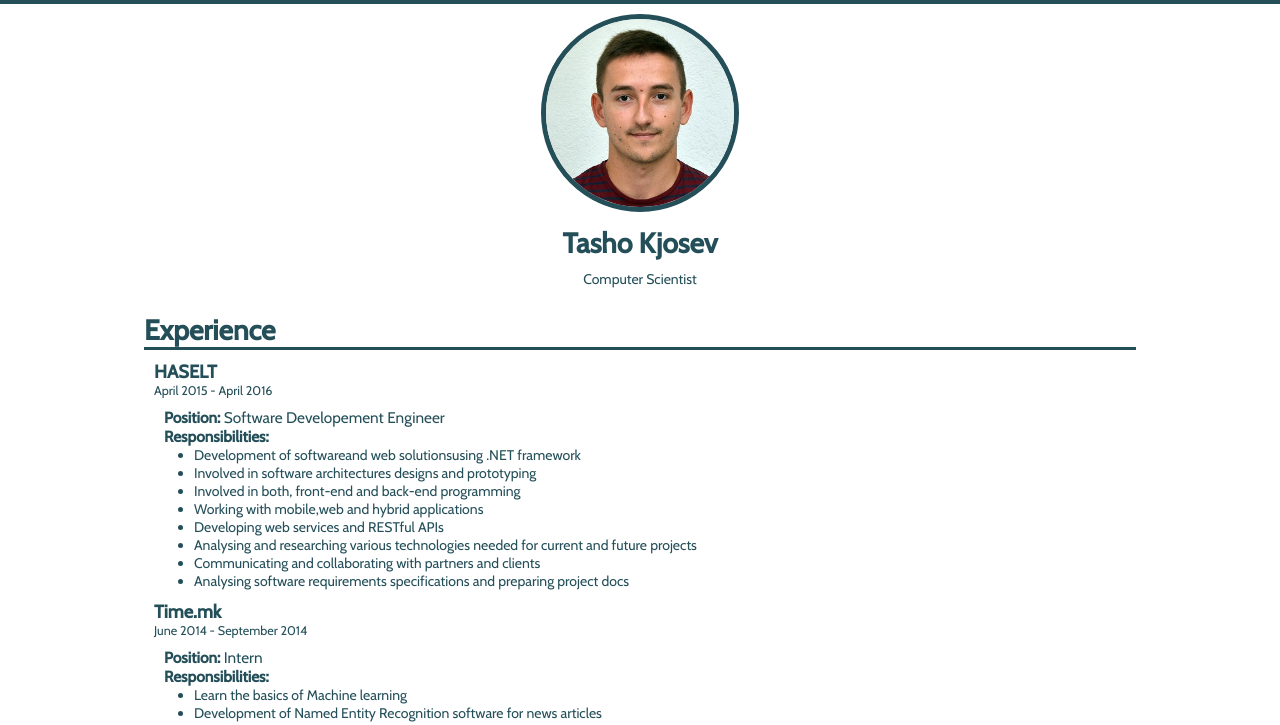
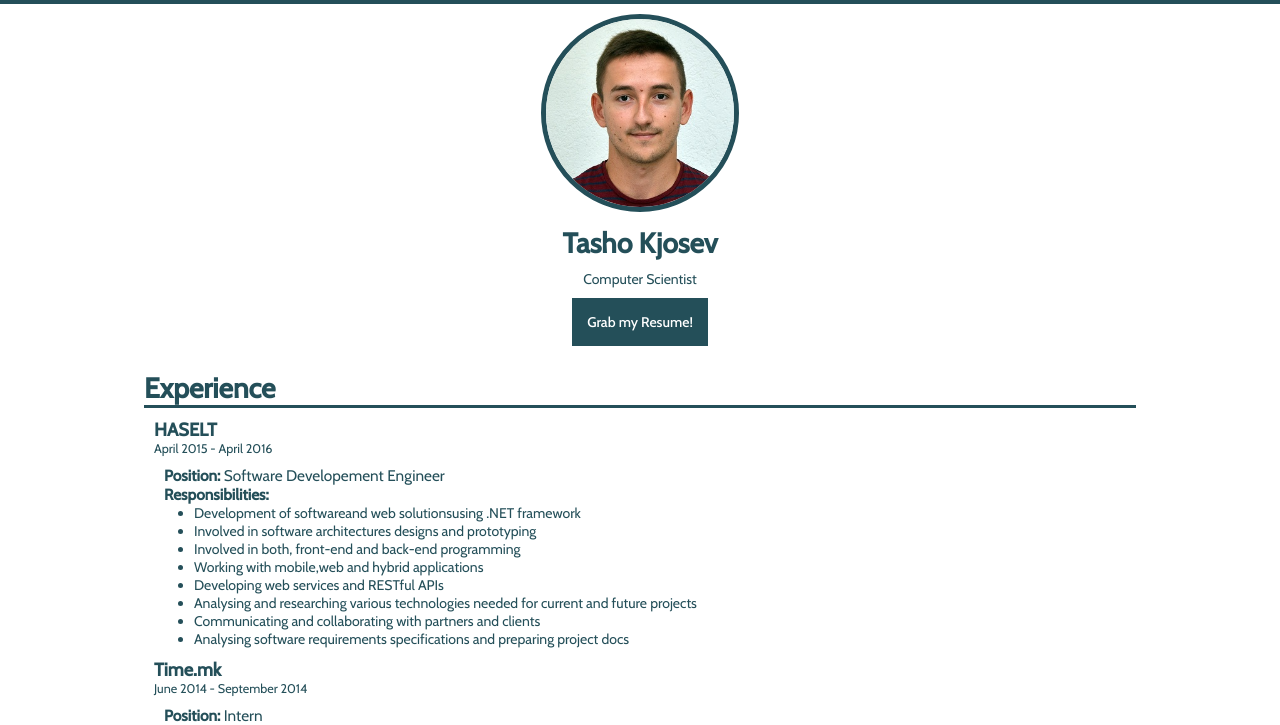
Before and after one commit to Kjosev/kjosev.github.io, a plain HTML site: page index.html in a window 1280 px wide. Shown: the part 52-777 px from the top of the page. Drawn offline with nearby package versions, Linux system fonts and the light colour scheme.

Commit message:
Add resume

```diff
--- a/index.html
+++ b/index.html
@@ -44,6 +44,8 @@
       </div>
       <p class="name">Tasho Kjosev</p>
       <p class="title">Computer Scientist</p>
+        <a href="docs/Resume.pdf" target="blank"><button class="resume-btn">Grab my Resume!</button></a>
+
     </section>
     <section class="sec" id="sec-experience">
       <p class="sec-header">Experience</p>
@@ -97,7 +99,7 @@
         </p>
         <p class="description">
           <strong>Degree:</strong> Master of Science in Computer Science <br>
-          <strong>Grade:</strong> 5.47 <br>
+          <strong>Grade:</strong> 5.47 / 6 <br>
           <strong>Core subjects:</strong> Pattern classification and Machine learning, Distributed Algorithms, Foundations of Software, Database Systems<br>
         </p>
       </div>
@@ -110,7 +112,7 @@
         </p>
         <p class="description">
           <strong>Degree:</strong> Bachelor of Science in Information Science <br>
-          <strong>Grade:</strong> 9.67 <br>
+          <strong>Grade:</strong> 9.67 / 10<br>
           <strong>Core subjects:</strong> Calculus, Discreet Mathematics, Probability and Statistics, Object Orianted Programming, Introduction to Databases, Artificial Intelligence<br>
         </p>
       </div>
--- a/styles/Less/master.less
+++ b/styles/Less/master.less
@@ -20,7 +20,7 @@ p {
 	margin: 0;
 }
 
-textarea {
+textarea,button {
 	font-family: inherit;
 }
 
--- a/styles/Less/pages/home.less
+++ b/styles/Less/pages/home.less
@@ -13,6 +13,21 @@
     font-size: 2em;
     font-weight: bold;
     text-align: center;
+}
+
+#sec-info {
+	text-align: center;
+
+	.resume-btn {
+	    margin-top: 10px;
+	    color: white;
+	    background-color: @darkblue;
+	    border: none;
+	    padding: 15px;
+	    font-weight: 500;
+	    cursor: pointer;
+	    font-size: 1em;
+	}
 }
 
 .title {
```
Also changed, not shown: styles/master.css, styles/master.min.css, 1 other file.
